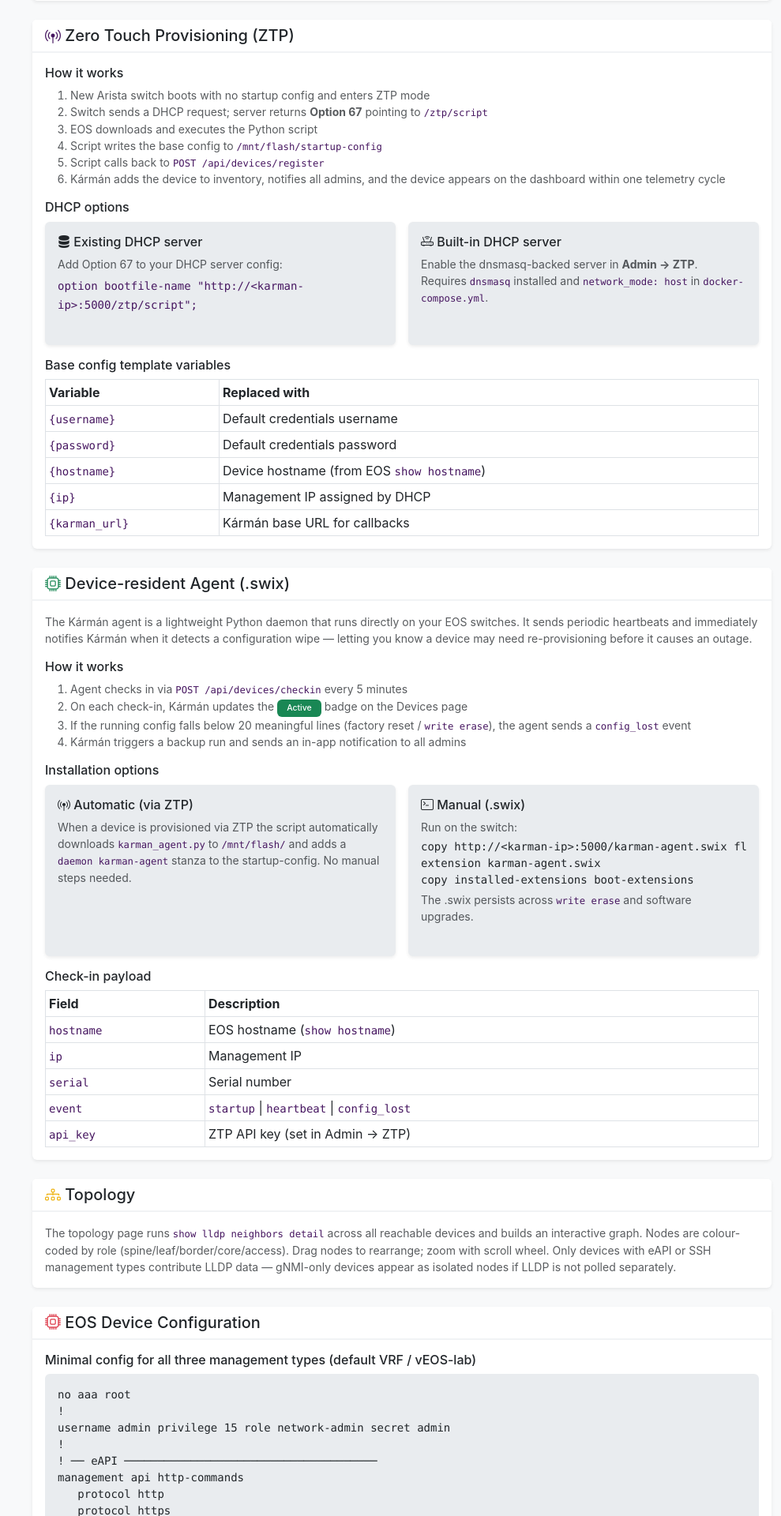
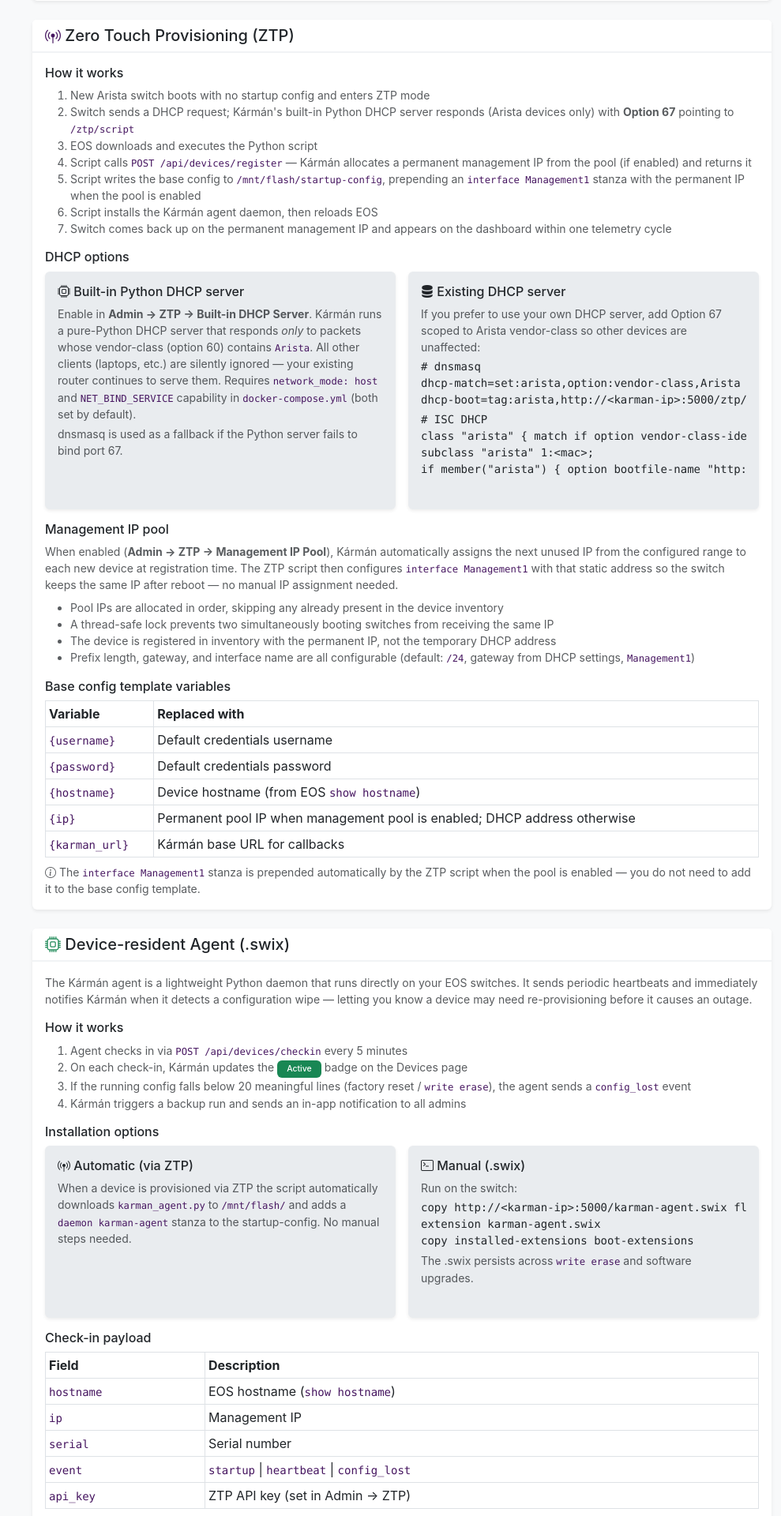
Before and after one commit to S2R2I-LIFE/karman, a Flask app: page /docs in a window 1280 px wide. Shown: the part 3701-5621 px from the top of the page at 79% size, without its empty margins (291-1280 px from the left). Run offline with Flask 3, Linux system fonts and the light colour scheme; the visitor is signed in with stand-in values (Sample User, id 1); data that the repository does not hold is empty; parts of the project's set-up code (start-up, migrations or seed data) failed here and were passed over; some libraries are stand-ins or nearby versions.

Commit message:
docs: update ZTP documentation for Python DHCP server and IP pool
- Rewrite "How it works" flow to reflect the new register-first ordering
  (script calls /api/devices/register before writing startup-config so it
  can receive the permanent management IP before the config is applied)
- Replace dnsmasq description with Python DHCP server explanation:
  Arista-only vendor-class filtering, no impact on other clients,
  dnsmasq kept as fallback
- Add dnsmasq/ISC DHCP snippets for users who prefer an external server
- Add "Management IP pool" subsection explaining allocation ordering,
  thread-safety, and what gets registered in inventory
- Update {ip} variable description to reflect pool vs DHCP fallback
- Add note that interface Management1 stanza is injected automatically
- Add four new troubleshooting rows:
    - Built-in DHCP fails to bind port 67 (capabilities)
    - Switch still hits Arista cloud URL (vendor-class / race condition)
    - Wrong IP after reload (pool not enabled or exhausted)
    - Duplicate pool IP (should not occur; remediation steps)
- Update existing dnsmasq row to reflect new Python-first architecture

Co-Authored-By: Claude Sonnet 4.6 <noreply@anthropic.com>

```diff
--- a/web/templates/docs.html
+++ b/web/templates/docs.html
@@ -266,32 +266,66 @@
         <h6>How it works</h6>
         <ol class="text-muted small mb-3">
           <li>New Arista switch boots with no startup config and enters ZTP mode</li>
-          <li>Switch sends a DHCP request; server returns <strong>Option 67</strong> pointing to <code>/ztp/script</code></li>
+          <li>Switch sends a DHCP request; Kármán's built-in Python DHCP server responds (Arista devices only) with <strong>Option 67</strong> pointing to <code>/ztp/script</code></li>
           <li>EOS downloads and executes the Python script</li>
-          <li>Script writes the base config to <code>/mnt/flash/startup-config</code></li>
-          <li>Script calls back to <code>POST /api/devices/register</code></li>
-          <li>Kármán adds the device to inventory, notifies all admins, and the device appears on the dashboard within one telemetry cycle</li>
+          <li>Script calls <code>POST /api/devices/register</code> — Kármán allocates a permanent management IP from the pool (if enabled) and returns it</li>
+          <li>Script writes the base config to <code>/mnt/flash/startup-config</code>, prepending an <code>interface Management1</code> stanza with the permanent IP when the pool is enabled</li>
+          <li>Script installs the Kármán agent daemon, then reloads EOS</li>
+          <li>Switch comes back up on the permanent management IP and appears on the dashboard within one telemetry cycle</li>
         </ol>
+
         <h6>DHCP options</h6>
         <div class="row g-3 mb-3">
           <div class="col-md-6">
             <div class="card bg-body-secondary h-100">
               <div class="card-body">
-                <h6 class="card-title"><i class="bi bi-server"></i> Existing DHCP server</h6>
-                <p class="small text-muted mb-1">Add Option 67 to your DHCP server config:</p>
-                <code class="small">option bootfile-name "http://&lt;karman-ip&gt;:5000/ztp/script";</code>
+                <h6 class="card-title"><i class="bi bi-cpu"></i> Built-in Python DHCP server</h6>
+                <p class="small text-muted mb-1">
+                  Enable in <strong>Admin → ZTP → Built-in DHCP Server</strong>. Kármán runs a
+                  pure-Python DHCP server that responds <em>only</em> to packets whose vendor-class
+                  (option 60) contains <code>Arista</code>. All other clients (laptops, etc.) are
+                  silently ignored — your existing router continues to serve them. Requires
+                  <code>network_mode: host</code> and <code>NET_BIND_SERVICE</code> capability in
+                  <code>docker-compose.yml</code> (both set by default).
+                </p>
+                <p class="small text-muted mb-0">dnsmasq is used as a fallback if the Python server fails to bind port 67.</p>
               </div>
             </div>
           </div>
           <div class="col-md-6">
             <div class="card bg-body-secondary h-100">
               <div class="card-body">
-                <h6 class="card-title"><i class="bi bi-router"></i> Built-in DHCP server</h6>
-                <p class="small text-muted mb-0">Enable the dnsmasq-backed server in <strong>Admin → ZTP</strong>. Requires <code>dnsmasq</code> installed and <code>network_mode: host</code> in <code>docker-compose.yml</code>.</p>
+                <h6 class="card-title"><i class="bi bi-server"></i> Existing DHCP server</h6>
+                <p class="small text-muted mb-1">
+                  If you prefer to use your own DHCP server, add Option 67 scoped to Arista
+                  vendor-class so other devices are unaffected:
+                </p>
+                <pre class="small mb-1"><code># dnsmasq
+dhcp-match=set:arista,option:vendor-class,Arista
+dhcp-boot=tag:arista,http://&lt;karman-ip&gt;:5000/ztp/script</code></pre>
+                <pre class="small mb-0"><code># ISC DHCP
+class "arista" { match if option vendor-class-identifier ~~ "^Arista"; }
+subclass "arista" 1:&lt;mac&gt;;
+if member("arista") { option bootfile-name "http://&lt;karman-ip&gt;:5000/ztp/script"; }</code></pre>
               </div>
             </div>
           </div>
         </div>
+
+        <h6>Management IP pool</h6>
+        <p class="text-muted small mb-2">
+          When enabled (<strong>Admin → ZTP → Management IP Pool</strong>), Kármán automatically
+          assigns the next unused IP from the configured range to each new device at registration
+          time. The ZTP script then configures <code>interface Management1</code> with that static
+          address so the switch keeps the same IP after reboot — no manual IP assignment needed.
+        </p>
+        <ul class="text-muted small mb-3">
+          <li>Pool IPs are allocated in order, skipping any already present in the device inventory</li>
+          <li>A thread-safe lock prevents two simultaneously booting switches from receiving the same IP</li>
+          <li>The device is registered in inventory with the permanent IP, not the temporary DHCP address</li>
+          <li>Prefix length, gateway, and interface name are all configurable (default: <code>/24</code>, gateway from DHCP settings, <code>Management1</code>)</li>
+        </ul>
+
         <h6>Base config template variables</h6>
         <table class="table table-sm table-bordered mb-0">
           <thead><tr><th>Variable</th><th>Replaced with</th></tr></thead>
@@ -299,10 +333,15 @@
             <tr><td><code>{username}</code></td><td>Default credentials username</td></tr>
             <tr><td><code>{password}</code></td><td>Default credentials password</td></tr>
             <tr><td><code>{hostname}</code></td><td>Device hostname (from EOS <code>show hostname</code>)</td></tr>
-            <tr><td><code>{ip}</code></td><td>Management IP assigned by DHCP</td></tr>
+            <tr><td><code>{ip}</code></td><td>Permanent pool IP when management pool is enabled; DHCP address otherwise</td></tr>
             <tr><td><code>{karman_url}</code></td><td>Kármán base URL for callbacks</td></tr>
           </tbody>
         </table>
+        <p class="text-muted small mt-2 mb-0">
+          <i class="bi bi-info-circle"></i> The <code>interface Management1</code> stanza is
+          prepended automatically by the ZTP script when the pool is enabled — you do not need to
+          add it to the base config template.
+        </p>
       </div>
     </div>
 
@@ -430,7 +469,10 @@ daemon TerminAttr
             <tr><td>ZTP devices not registering</td><td>TerminAttr missing <code>-allowed-ips</code></td><td>Add <code>-allowed-ips=0.0.0.0/0</code> to TerminAttr exec line</td></tr>
             <tr><td>Agent badge stays "None"</td><td>Agent not installed or API key mismatch</td><td>Verify <code>daemon karman-agent</code> is in running-config; confirm API key in ZTP settings matches the one baked into agent script</td></tr>
             <tr><td>Agent installed but no config-loss alerts</td><td>Running config has &gt;20 lines after wipe</td><td>The &lt;20 line heuristic is a simple guard — check <code>show running-config | wc -l</code> after wipe; contact support if baseline differs</td></tr>
-            <tr><td>Built-in DHCP fails to start</td><td>dnsmasq not installed</td><td><code>apt install dnsmasq</code> on the host; set <code>network_mode: host</code></td></tr>
+            <tr><td>Built-in DHCP fails to bind port 67</td><td>Container lacks <code>NET_BIND_SERVICE</code> capability</td><td>Ensure <code>cap_add: [NET_BIND_SERVICE, NET_RAW, NET_ADMIN]</code> and <code>user: root</code> are set in <code>docker-compose.yml</code>, then <code>docker compose up -d</code></td></tr>
+            <tr><td>DHCP server running but switch still hits Arista cloud URL</td><td>Another DHCP server on the subnet wins the race without option 67</td><td>This is the intended design — Kármán's Python DHCP server responds only to Arista vendor-class packets. Verify the switch sends option 60 by running <code>tcpdump -i &lt;iface&gt; port 67 -v</code> and checking for "vendor-class" in the DISCOVER</td></tr>
+            <tr><td>Switch gets DHCP lease but wrong IP after reload</td><td>Management IP pool not enabled, or pool range exhausted</td><td>Enable the pool in <strong>Admin → ZTP → Management IP Pool</strong> and ensure the range has free IPs (check against devices already in inventory)</td></tr>
+            <tr><td>Two switches assigned the same pool IP</td><td>Race condition on concurrent registration</td><td>Should not occur — allocation uses a threading lock. If seen, check for duplicate hostnames in inventory; delete the stale entry and re-register</td></tr>
             <tr><td>500 on any page</td><td>Python exception in route</td><td>Run <code>docker logs custom-cvp-docker --tail=100</code> and look for Traceback</td></tr>
           </tbody>
         </table>
```
